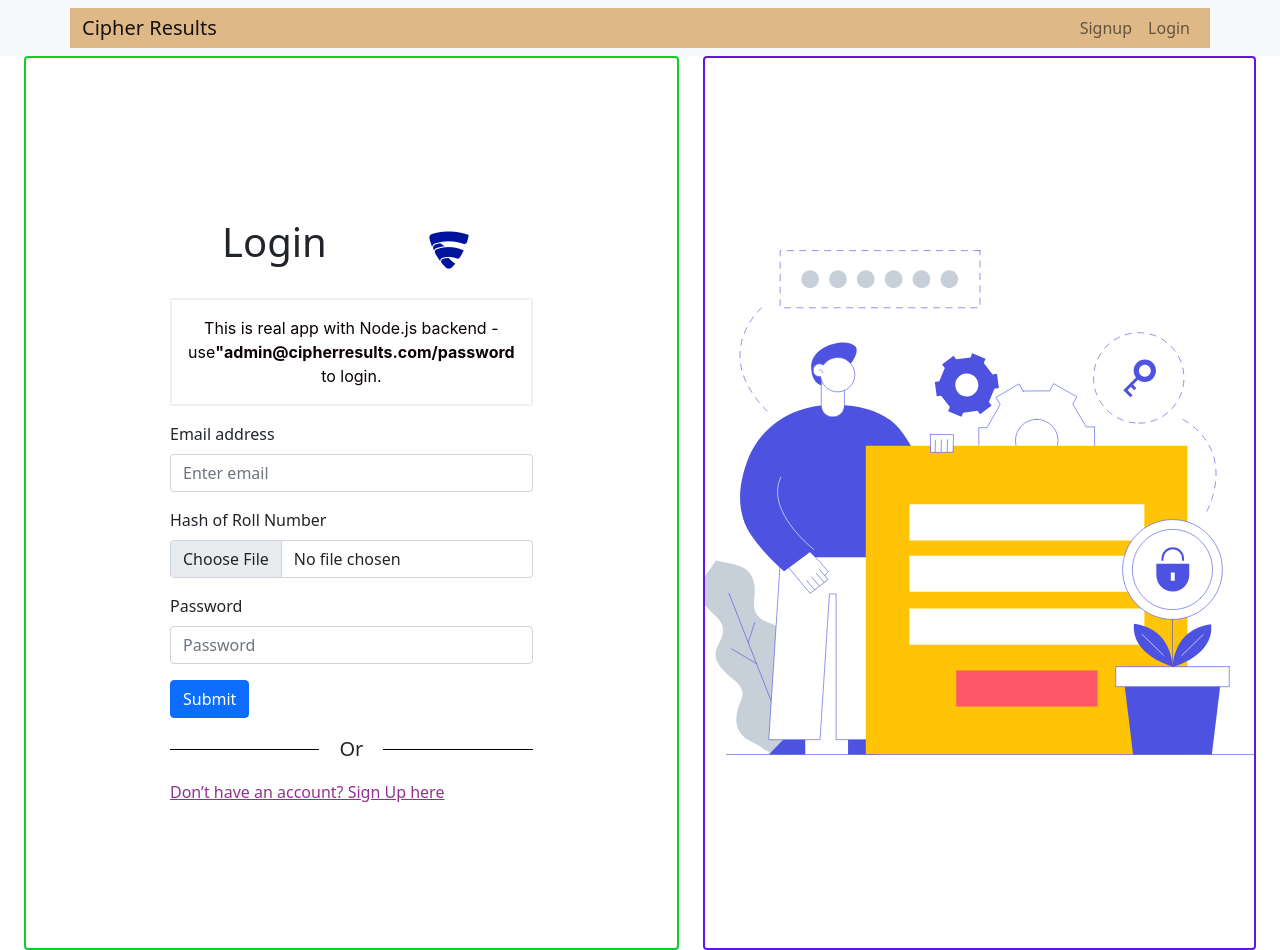
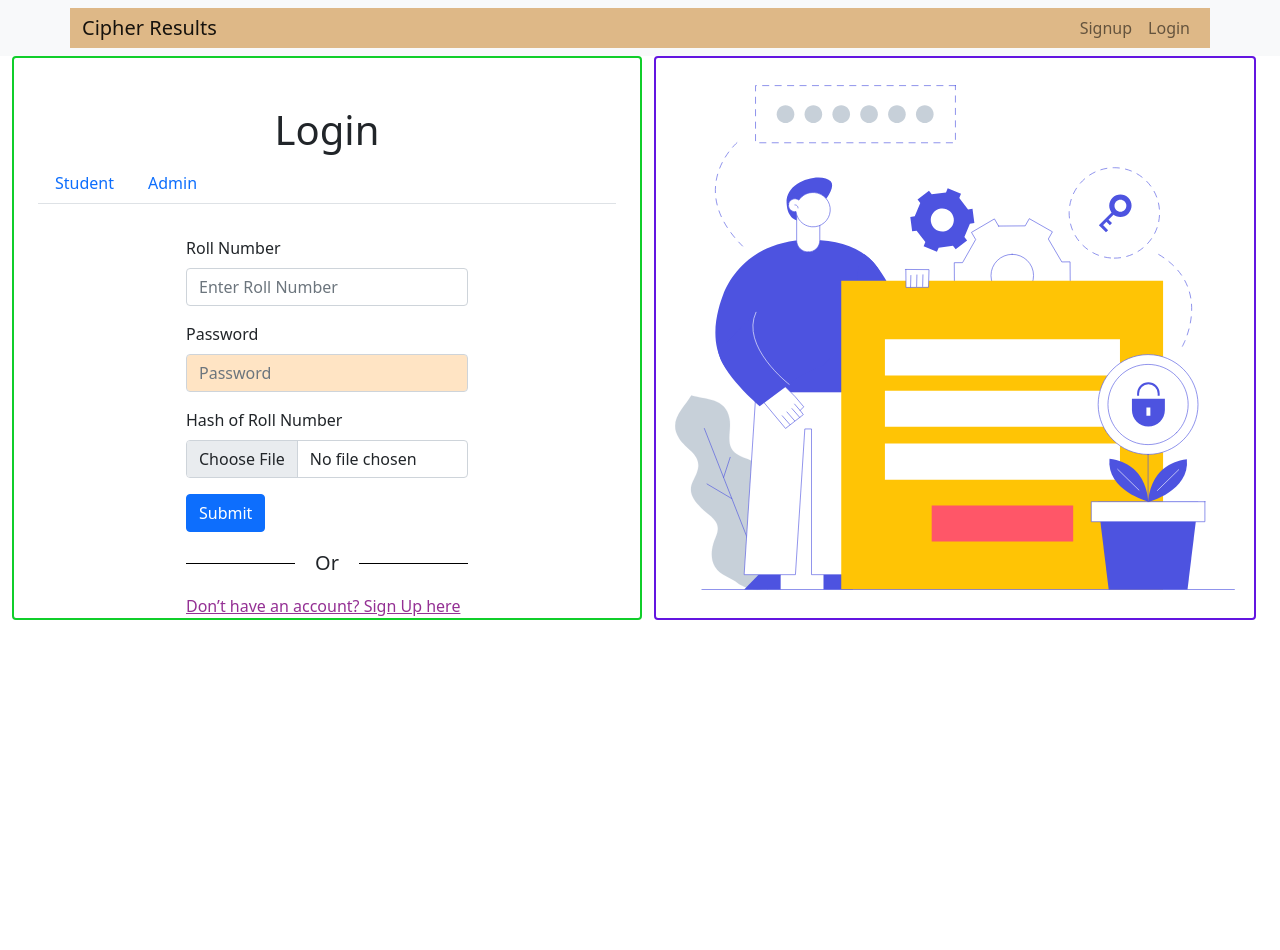
Before and after one commit to gwtm1/Cipher-Results, a React (Create React App) app in the folder client/: page /login in a window 1280 px wide. After the commit the page ends 800 px from the top, so only its background shows below. Built offline with nearby package versions, Linux system fonts and the light colour scheme.

Commit message:
added signup side of client

```diff
--- a/client/src/components/Login.js
+++ b/client/src/components/Login.js
@@ -4,9 +4,10 @@ import "../css/Login.css";
 // import { Button, FormGroup, FormText, Input } from "reactstrap";
 import { Container, Row, Col, Form, Button } from "react-bootstrap";
 import React, { useState } from "react";
-import unnamed from '../assets/unnamed.jpg'
-import { Link } from 'react-router-dom'
-import css from '../css/Login.css'
+import unnamed from "../assets/unnamed.jpg";
+import { Link } from "react-router-dom";
+import css from "../css/Login.css";
+import { Nav } from "react-bootstrap";
 
 const Login = () => {
   // const navigate = useNavigate()
@@ -16,6 +17,7 @@ const Login = () => {
   // })
   const [email, setEmail] = useState("");
   const [password, setPassword] = useState("");
+  const [isStudent, setIsStudent] = useState(true);
   // const [errorMsg, setErrorMsg] = useState("");
 
   const formSubmitHandler = (event) => {};
@@ -26,26 +28,67 @@ const Login = () => {
   const onPasswordChange = (event) => {
     setPassword(event.target.value);
   };
+
+  const onTabChange = (state) => {
+    setIsStudent(state);
+  };
+
   return (
-    <Row className='mainrow'>
-    <Col style={{"marginLeft": "1.5rem"}}>
-            <form onSubmit={(event) => formSubmitHandler(event)} className='widget'>
-
+    <Row className="mainrow">
+      <Col style={{ marginLeft: "1.5rem" }} className="widget">
         <Container>
-                <Row className='formTitle'>
-                  <Col><h1>Login</h1></Col>
-                  <Col></Col>
-                  <Col></Col>
-                  <Col >
-                    <img alt="Logo" className='Logo' src={unnamed} />
+          <Col className="Logos">
+            <h1>Login</h1>
           </Col>
+          <Row>
+            <Nav variant="tabs" className="navs">
+              <Nav.Item className="leftnav">
+                <Nav.Link onClick={() => onTabChange(true)}>Student</Nav.Link>
+              </Nav.Item>
+              <Nav.Item className="rightnav">
+                <Nav.Link onClick={() => onTabChange(false)}>Admin</Nav.Link>
+              </Nav.Item>
+            </Nav>
           </Row>
         </Container>
+        {isStudent ? (
+          <form onSubmit={(event) => formSubmitHandler(event)} className="form">
 
-              <div className='formDescription'>
-                This is real app with Node.js backend - use
-                <b>"admin@cipherresults.com/password</b> to login.
-              </div>
+            <Form.Group className="mb-3" controlId="formBasicEmail">
+              <Form.Label>Roll Number</Form.Label>
+              <Form.Control
+                type="string"
+                placeholder="Enter Roll Number"
+                value={email}
+                onChange={onEmailChange}
+              />
+            </Form.Group>
+            <Form.Group className="mb-3" controlId="formBasicPassword">
+              <Form.Label>Password</Form.Label>
+              <Form.Control
+                className="inputs"
+                type="password"
+                placeholder="Password"
+                value={password}
+                onChange={onPasswordChange}
+              />
+            </Form.Group>
+            <Form.Group controlId="formFile" className="mb-3">
+              <Form.Label>Hash of Roll Number</Form.Label>
+              <Form.Control type="file" />
+            </Form.Group>
+
+            <Button variant="primary" type="submit">
+              Submit
+            </Button>
+
+            <p className="dividing-line my-3">&#8195;Or&#8195;</p>
+            <Link className="signupText" to="/signup">
+              Don’t have an account? Sign Up here
+            </Link>
+          </form>
+        ) : (
+          <form onSubmit={(event) => formSubmitHandler(event)} className="form">
 
             <Form.Group className="mb-3" controlId="formBasicEmail">
               <Form.Label>Email address</Form.Label>
@@ -56,10 +99,7 @@ const Login = () => {
                 onChange={onEmailChange}
               />
             </Form.Group>
-              <Form.Group controlId="formFile" className="mb-3">
-                <Form.Label>Hash of Roll Number</Form.Label>
-                <Form.Control type="file" />
-              </Form.Group>
+
             <Form.Group className="mb-3" controlId="formBasicPassword">
               <Form.Label>Password</Form.Label>
               <Form.Control
@@ -75,16 +115,16 @@ const Login = () => {
             </Button>
 
             <p className="dividing-line my-3">&#8195;Or&#8195;</p>
-              <Link className="signupText" to="/signup">Don’t have an account? Sign Up here</Link>
-
+            <Link className="signupText" to="/signup">
+              Don’t have an account? Sign Up here
+            </Link>
           </form>
+        )}
       </Col>
-
       <Col>
-              <div className='RightImage' />
+        <div className="RightImage" />
       </Col>
     </Row>
-
   );
 };
 
--- a/client/src/components/Signup.js
+++ b/client/src/components/Signup.js
@@ -1,49 +1,77 @@
-import React,{useState} from 'react';
+import "../css/Login.css";
 import { Container, Row, Col, Form, Button } from "react-bootstrap";
-import unnamed from '../assets/unnamed.jpg'
-import { Link } from 'react-router-dom'
-
-
-const Signup = ()=> {
+import React, { useState } from "react";
+import { Link } from "react-router-dom";
+import { Nav } from "react-bootstrap";
+import "./Signup";
+const Login = () => {
   const [email, setEmail] = useState("");
   const [password, setPassword] = useState("");
-    const [rollNumber,setRollNumber] = useState('');
-  // const [errorMsg, setErrorMsg] = useState("");
+  const [isStudent, setIsStudent] = useState(true);
+  const [isOptsent, setOtpsent] = useState(false);
 
   const formSubmitHandler = (event) => {};
   const onEmailChange = (event) => {
     setEmail(event.target.value);
   };
 
-  const onRollNumberChange = (event) => {
-    setRollNumber(event.target.value);
-  };
-
   const onPasswordChange = (event) => {
     setPassword(event.target.value);
   };
+
+  const onTabChange = (state) => {
+    setIsStudent(state);
+  };
+
   return (
-    <Row className='mainrow'>
-    <Col style={{"marginLeft": "1.5rem"}}>
-            <form onSubmit={(event) => formSubmitHandler(event)} className='widget'>
-
+    <Row className="mainrow">
+      <Col style={{ marginLeft: "1.5rem" }} className="widget">
         <Container>
-                <Row className='formTitle'>
-                  <Col><h1>SignUp</h1></Col>
-                  <Col></Col>
-                  <Col></Col>
-                  <Col></Col>
-                  <Col >
-                    <img alt="Logo" className='Logo' src={unnamed} />
+          <Col className="Logos">
+            <h1>Signup</h1>
           </Col>
+          <Row>
+            <Nav variant="tabs" className="navs">
+              <Nav.Item className="leftnav">
+                <Nav.Link onClick={() => onTabChange(true)}>Student</Nav.Link>
+              </Nav.Item>
+              <Nav.Item className="rightnav">
+                <Nav.Link onClick={() => onTabChange(false)}>Admin</Nav.Link>
+              </Nav.Item>
+            </Nav>
           </Row>
         </Container>
+        {isStudent ? (
+          <form onSubmit={(event) => formSubmitHandler(event)} className="form">
+            <Form.Group className="mb-3" controlId="formBasicEmail">
+              <Form.Label>Roll Number</Form.Label>
+              <Form.Control
+                type="string"
+                placeholder="Enter Roll Number"
+                value={email}
+                onChange={onEmailChange}
+              />
+            </Form.Group>
+            {isOptsent ? (
+                <Form.Group className="mb-3" controlId="formBasicPassword">
+                <Form.Label>Password</Form.Label>
+                <Form.Control type="password" placeholder="Password" />
+              </Form.Group>
+            ) : (
+                <></>
+            )}
 
-              <div className='formDescription'>
-                This is real app with Node.js backend - use
-                <b>"admin@cipherresults.com/password</b> to login.
-              </div>
+            <Button variant="primary" type="submit" onClick={()=> {setOtpsent(true)}}>
+              Submit
+            </Button>
 
+            <p className="dividing-line my-3">&#8195;Or&#8195;</p>
+            <Link className="signupText" to="/signup">
+              Already have an account? Login here
+            </Link>
+          </form>
+        ) : (
+          <form onSubmit={(event) => formSubmitHandler(event)} className="form">
             <Form.Group className="mb-3" controlId="formBasicEmail">
               <Form.Label>Email address</Form.Label>
               <Form.Control
@@ -53,15 +81,7 @@ const Signup = ()=> {
                 onChange={onEmailChange}
               />
             </Form.Group>
-              <Form.Group className="mb-3" controlId="formBasicRollNumber">
-                <Form.Label>Roll Number</Form.Label>
-                <Form.Control
-                  type='string'
-                  placeholder="Enter email"
-                  value={rollNumber}
-                  onChange={onRollNumberChange}
-                />
-              </Form.Group>
+
             <Form.Group className="mb-3" controlId="formBasicPassword">
               <Form.Label>Password</Form.Label>
               <Form.Control
@@ -77,17 +97,17 @@ const Signup = ()=> {
             </Button>
 
             <p className="dividing-line my-3">&#8195;Or&#8195;</p>
-              <Link className="signupText" to="/signup">Already have an account? Login here</Link>
-
+            <Link className="LoginText" to="/Login">
+              Already have an account? Login here
+            </Link>
           </form>
+        )}
       </Col>
-
       <Col>
-              <div className='RightImage' />
+        <div className="RightImage" />
       </Col>
     </Row>
+  );
+};
 
-  );
-}
-
-export default Signup
+export default Login;
--- a/client/src/css/Login.css
+++ b/client/src/css/Login.css
@@ -8,33 +8,28 @@
 }
 
 .widget {
-  background-color: base-light-gray;
   border: 2px solid rgb(16, 206, 42);
   border-radius: 4px;
-  padding:9rem;
   position: relative;
   display: block;
   width: 100%;
-  background-color: white;
 }
 
-.formTitle {
-  margin: 1rem;
+.Logos {
+  text-align: center;
+  padding-top: 3rem;
 }
-/* .header > .logo {
 
-} */
+.form {
+  padding-top: 2rem;
+  padding-left: 10rem;
+  padding-right: 10rem;
+}
 
-.formDescription {
-  border: 2px solid rgb(236, 242, 243);
-  border-radius: 2px;
-  padding: 1rem;
-  text-align: center;
-  font-family: -apple-system, BlinkMacSystemFont, 'Segoe UI', Roboto, Oxygen, Ubuntu, Cantarell, 'Open Sans', 'Helvetica Neue', sans-serif;
-  margin-bottom: 1rem;
-  color:rgb(10, 1, 1);
-  background-color: base-light-gray;
+.inputs {
+  background-color: bisque;
 }
+
 .dividing-line {
     display: flex;
     flex-direction: row;
--- /dev/null
+++ b/client/src/css/Signup.css
@@ -0,0 +1,66 @@
+.mainrow{
+    width: 100%;
+    height: auto;
+    box-sizing: border-box;
+    display: flex;
+    overflow:hidden;
+    min-height:100%;
+  }
+
+  .widget {
+    border: 2px solid rgb(16, 206, 42);
+    border-radius: 4px;
+    position: relative;
+    display: block;
+    width: 100%;
+  }
+
+  .Logos {
+    text-align: center;
+    padding-top: 3rem;
+  }
+
+  .form {
+    padding-top: 2rem;
+    padding-left: 10rem;
+    padding-right: 10rem;
+  }
+
+  .inputs {
+    background-color: bisque;
+  }
+
+  .dividing-line {
+      display: flex;
+      flex-direction: row;
+      font-size: 20px;
+      font-weight: 20px;
+    }
+
+  .dividing-line:before,
+  .dividing-line:after {
+  content: "";
+  flex: 1 1;
+  border-bottom: 1px solid black;
+  margin: auto;
+  }
+
+  .LoginText {
+    color: rgb(148, 48, 148);
+  }
+
+
+  .RightImage {
+    border: 2px solid rgb(99, 21, 224);
+    border-radius: 4px;
+    background-image: url("../assets/loginImage.svg");
+    background-repeat: no-repeat;
+    background-position: center;
+    width: 100%;
+    height: 100%;
+  }
+
+  .Logo{
+    width: 4rem;
+    height: auto;
+  }
--- /dev/null
+++ b/client/src/index.css
@@ -0,0 +1,4 @@
+body {
+    /* background: linear-gradient(to left,rgb(245, 245, 245) 0%,rgb(28, 64, 141)100%) ; */
+    /* background-color:rgba(0, 0, 0, 0.082); */
+}
--- a/client/src/index.js
+++ b/client/src/index.js
@@ -2,6 +2,7 @@ import React from 'react';
 import ReactDOM from 'react-dom';
 import App from './containers/App';
 import reportWebVitals from './reportWebVitals';
+import "./index.css"
 
 ReactDOM.render(
   <React.StrictMode>
```
Also changed, not shown: client/src/components/Header.js (+27 -27 lines), client/src/containers/App.js (+5 -4 lines). Lines whose indentation alone changed are shown as unchanged.
